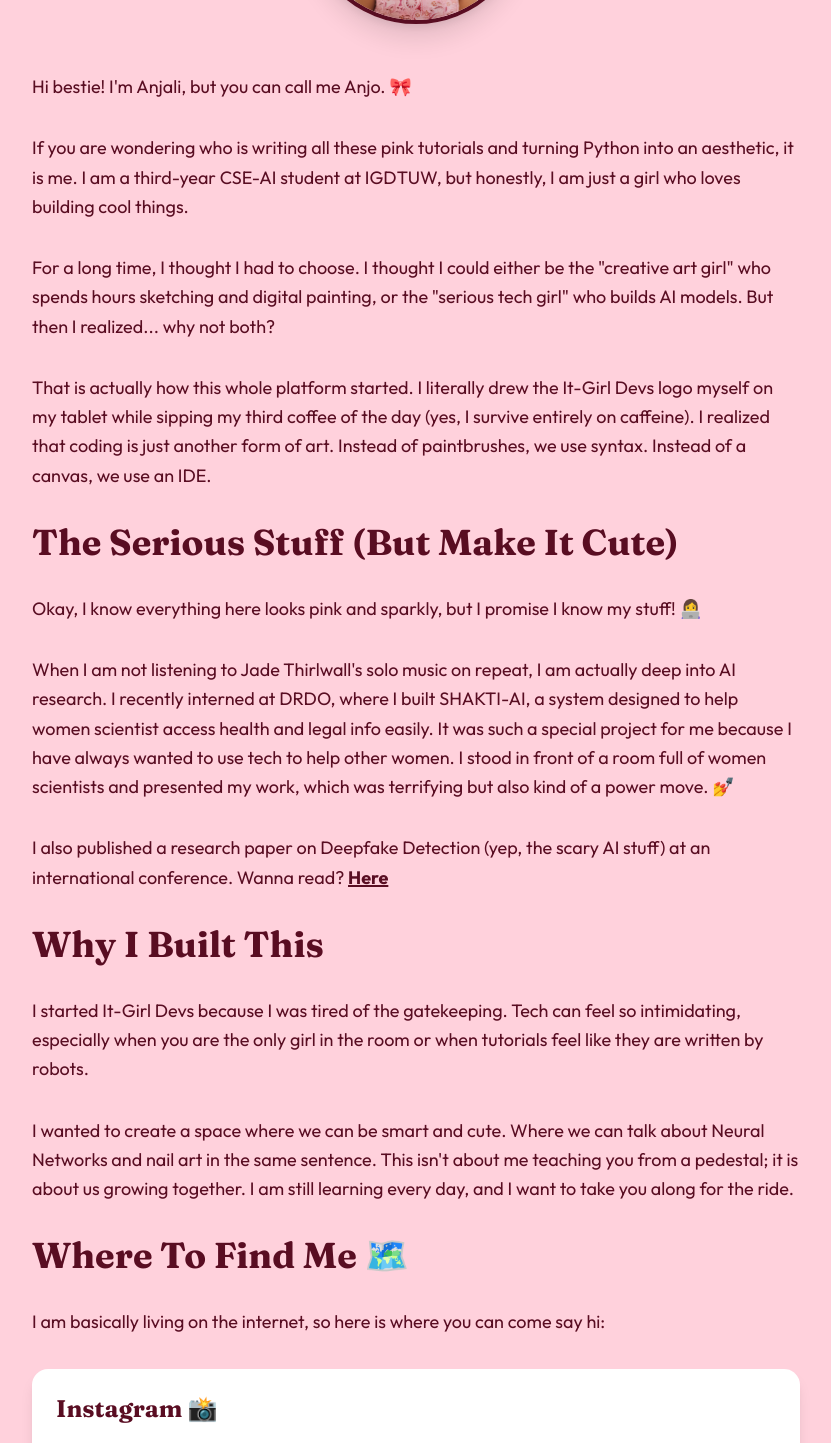
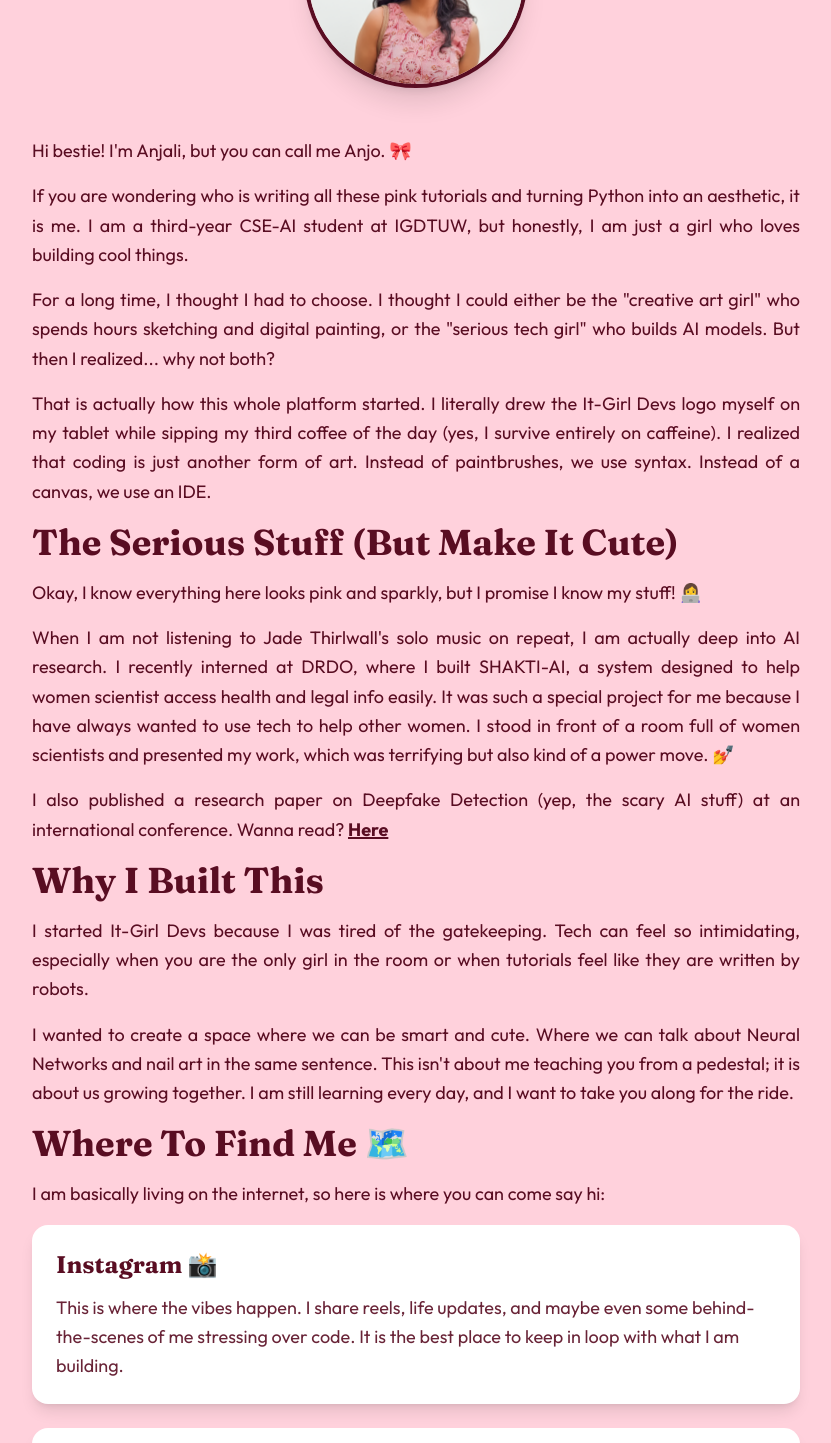
Before and after one commit to anjaliisharmaa/it-girl-devs, a Next.js app in the folder frontend/: page /lore in a window 1280 px wide. Shown: the part 360-1803 px from the top of the page, without its empty margins (224-1055 px from the left). Built offline with nearby package versions, Linux system fonts and the light colour scheme.

Commit message:
fixed lore alignment

```diff
--- a/frontend/src/app/lore/page.tsx
+++ b/frontend/src/app/lore/page.tsx
@@ -55,7 +55,7 @@ const socialLinks: SocialLink[] = [
 
 export default function LorePage() {
   return (
-    <div className="min-h-screen bg-[#FFD1DC] text-[#590D22] py-16 px-4">
+    <div className="min-h-screen bg-[#FFD1DC] text-[#590D22] pt-32 px-4">
       <article className="max-w-3xl mx-auto">
         {/* Main Title */}
         <h1 className="font-fraunces text-4xl md:text-5xl font-bold text-center mb-12">
@@ -76,24 +76,24 @@ export default function LorePage() {
         </div>
 
         {/* Body Content */}
-        <div className="font-outfit space-y-8 text-lg leading-relaxed">
+        <div className="font-outfit space-y-4 text-lg leading-relaxed">
           {/* Introduction */}
-          <p>
+          <p className="text-justify">
             Hi bestie! I'm Anjali, but you can call me Anjo. 🎀
           </p>
 
-          <p>
+          <p className="text-justify">
             If you are wondering who is writing all these pink tutorials and turning Python into an aesthetic, it is me.
             I am a third-year CSE-AI student at IGDTUW, but honestly, I am just a girl who loves building cool things.
           </p>
 
-          <p>
+          <p className="text-justify">
             For a long time, I thought I had to choose. I thought I could either be the "creative art girl" who spends
             hours sketching and digital painting, or the "serious tech girl" who builds AI models. But then I realized...
             why not both?
           </p>
 
-          <p>
+          <p className="text-justify">
             That is actually how this whole platform started. I literally drew the It-Girl Devs logo myself on my tablet
             while sipping my third coffee of the day (yes, I survive entirely on caffeine). I realized that coding is just
             another form of art. Instead of paintbrushes, we use syntax. Instead of a canvas, we use an IDE.
@@ -104,11 +104,11 @@ export default function LorePage() {
             The Serious Stuff (But Make It Cute)
           </h2>
 
-          <p>
+          <p className="text-justify">
             Okay, I know everything here looks pink and sparkly, but I promise I know my stuff! 👩‍💻
           </p>
 
-          <p>
+          <p className="text-justify">
             When I am not listening to Jade Thirlwall's solo music on repeat, I am actually deep into AI research.
             I recently interned at DRDO, where I built SHAKTI-AI, a system designed to help women scientist access health
             and legal info easily. It was such a special project for me because I have always wanted to use tech to help
@@ -116,7 +116,7 @@ export default function LorePage() {
             but also kind of a power move. 💅
           </p>
 
-          <p>
+          <p className="text-justify">
             I also published a research paper on Deepfake Detection (yep, the scary AI stuff) at an international conference.
             Wanna read?{' '}
             <Link
@@ -132,12 +132,12 @@ export default function LorePage() {
             Why I Built This
           </h2>
 
-          <p>
+          <p className="text-justify">
             I started It-Girl Devs because I was tired of the gatekeeping. Tech can feel so intimidating, especially when
             you are the only girl in the room or when tutorials feel like they are written by robots.
           </p>
 
-          <p>
+          <p className="text-justify">
             I wanted to create a space where we can be smart and cute. Where we can talk about Neural Networks and nail art
             in the same sentence. This isn't about me teaching you from a pedestal; it is about us growing together. I am
             still learning every day, and I want to take you along for the ride.
@@ -148,7 +148,7 @@ export default function LorePage() {
             Where To Find Me 🗺️
           </h2>
 
-          <p className="mb-8">
+          <p className="text-justify mb-8">
             I am basically living on the internet, so here is where you can come say hi:
           </p>
 
@@ -182,7 +182,7 @@ export default function LorePage() {
             Don't Be A Stranger
           </h2>
 
-          <p>
+          <p className="text-justify">
             Seriously, my email is always open. Whether you are stuck on a bug, want career advice, or just want to talk
             about Little Mix, drop me a message at{' '}
             <Link
@@ -194,7 +194,7 @@ export default function LorePage() {
             .
           </p>
 
-          <p>
+          <p className="text-justify">
             I reply to everyone because you are the reason I am doing this.
           </p>
 
```
